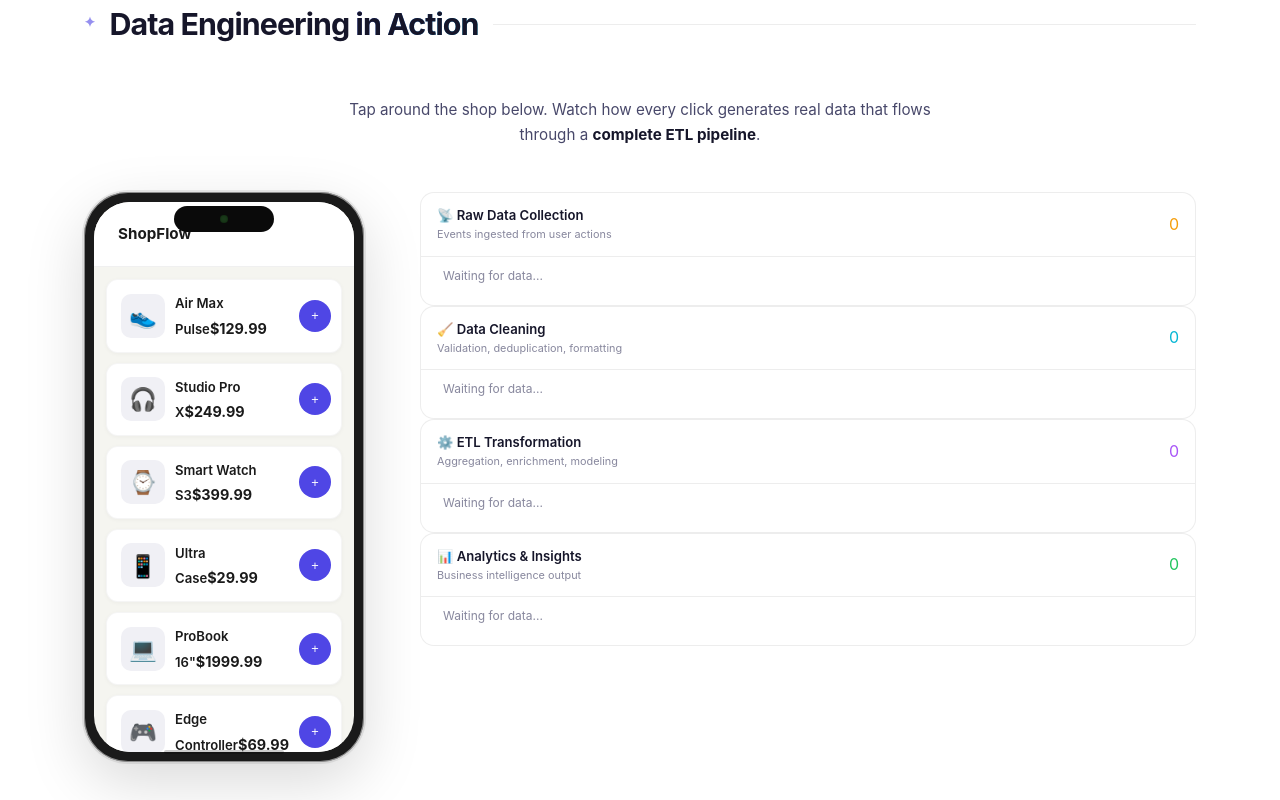
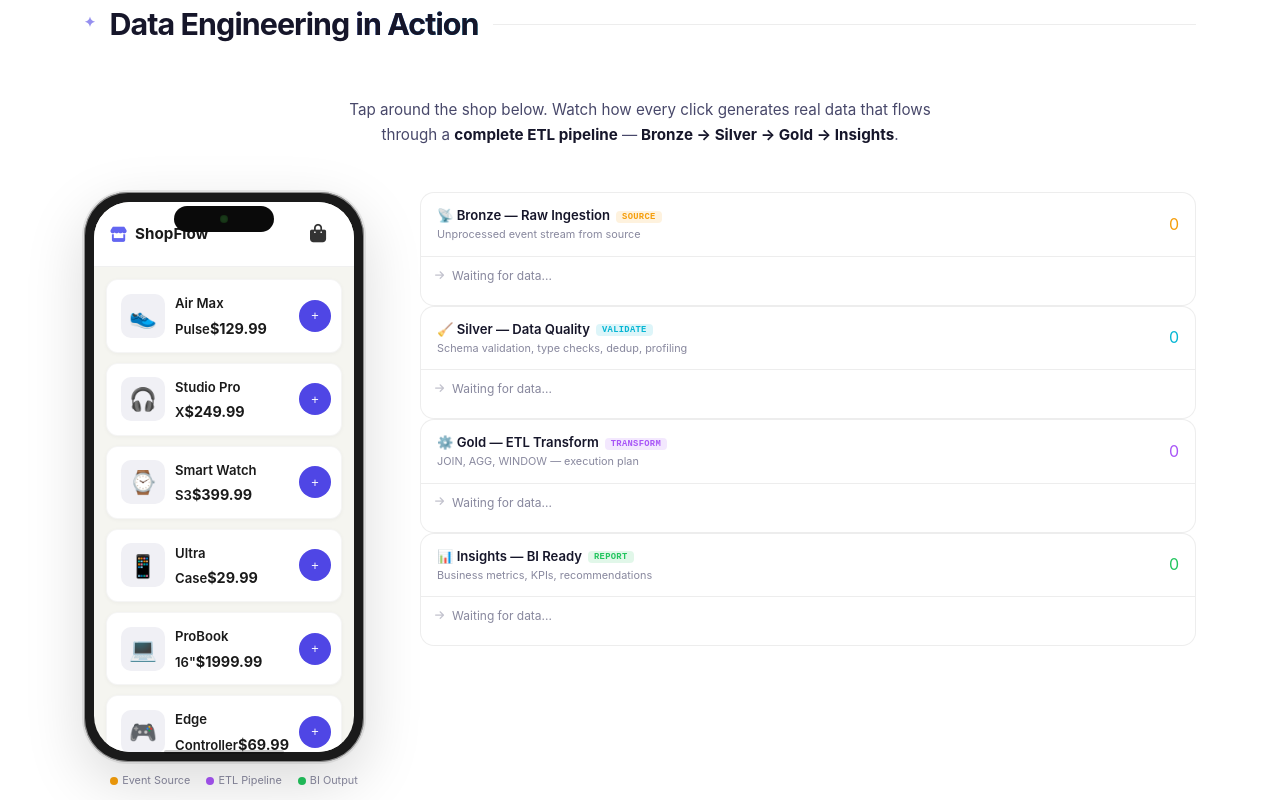
Before and after one commit to unmasked2105/portfolio, a React (Vite) app: page / in a window 1280 px wide. Shown: the part 900-1700 px from the top of the page. Built offline with nearby package versions, Linux system fonts and the light colour scheme.

Commit message:
Fix icons, redesign pipeline demo with realistic DE events

```diff
--- a/index.html
+++ b/index.html
@@ -4,7 +4,8 @@
     <meta charset="UTF-8" />
     <link rel="icon" type="image/svg+xml" href="/favicon.svg" />
     <meta name="viewport" content="width=device-width, initial-scale=1.0" />
-    <title>portfolio-rt</title>
+    <title>Deep Shah — Portfolio</title>
+    <link rel="stylesheet" href="https://cdnjs.cloudflare.com/ajax/libs/font-awesome/6.7.2/css/all.min.css" crossorigin="anonymous" />
   </head>
   <body>
     <div id="root"></div>
--- a/src/components/PhoneDemo.tsx
+++ b/src/components/PhoneDemo.tsx
@@ -2,13 +2,71 @@ import { useState, useCallback, useRef, useEffect } from 'react';
 import { PRODUCTS } from '../data/products';
 import type { CartItem, Product } from '../types';
 
+/* ───── helpers ───── */
+const sid = 'sess_' + Math.random().toString(36).slice(2, 8);
+let seq = 0;
+const ts = () => new Date().toLocaleTimeString('en-IN', { hour12: false }) + '.' + String(Date.now() % 1000).padStart(3, '0');
+
+type PipelineStage = 'raw' | 'clean' | 'etl' | 'analytics';
+
+/* ───── realistic pipeline payloads ───── */
+function rawEvent(eventType: string, product: Product, qty: number) {
+  return [
+    `{ "event": "${eventType}", "session": "${sid}", "seq": ${++seq},`,
+    `  "product_id": ${product.id}, "name": "${product.name}",`,
+    `  "category": "${product.category}", "price": ${product.price},`,
+    `  "qty": ${qty}, "ts": "${ts()}", "source": "web" }`,
+  ].join('\n');
+}
+
+function cleanValidation(product: Product, issue?: string) {
+  const checks = [
+    `✓ schema: event${issue ? '' : ', product_id, ts'} → OK`,
+    `✓ type: price=${typeof product.price}, id=${typeof product.id}`,
+    `✓ range: price ${product.price > 0 ? '> 0' : '≤ 0'} — ${product.price > 0 ? 'PASS' : 'FAIL'}`,
+    `✓ nullable: name="${product.name}" — NOT NULL`,
+  ];
+  if (issue) checks.push(`⚠  ${issue}`);
+  checks.push(`▸ row_size: ${80 + product.name.length + product.category.length} B`);
+  return checks.join('\n');
+}
+
+function etlTransform(product: Product, allCart: CartItem[]) {
+  const catTotal = allCart.filter(c => c.category === product.category).reduce((s, c) => s + c.price * c.qty, 0);
+  const totalRev = allCart.reduce((s, c) => s + c.price * c.qty, 0);
+  const pct = totalRev > 0 ? ((catTotal / totalRev) * 100).toFixed(1) : '0.0';
+  return [
+    `── JOIN products ON cart.product_id = products.id ──`,
+    `  enriched: { product: "${product.name}", category: "${product.category}", brand: "N/A" }`,
+    `── AGG ${product.category} (SUM(price*qty)) ──`,
+    `  cat_revenue: $${catTotal.toFixed(2)}  (${pct}% of cart)`,
+    `── WINDOW RANK() OVER(PARTITION BY category ORDER BY revenue DESC) ──`,
+    `  rank #1 in ${product.category}`,
+  ].join('\n');
+}
+
+function analyticsInsight(product: Product, allCart: CartItem[]) {
+  const avg = allCart.length ? (allCart.reduce((s, c) => s + c.price, 0) / allCart.length) : 0;
+  return [
+    `📈 KPI: ${product.category} contributes $${(allCart.filter(c => c.category === product.category).reduce((s, c) => s + c.price * c.qty, 0)).toFixed(2)} revenue`,
+    `📊 avg_order_value: $${avg.toFixed(2)}`,
+    `🏆 top_product: "${product.name}" — $${(product.price).toFixed(2)}/unit`,
+    `💡 insight: "${product.category}" trending — recommend cross-sell: ${
+      product.category === 'Footwear' ? 'Accessories' :
+      product.category === 'Audio' ? 'Wearables' :
+      product.category === 'Wearables' ? 'Accessories' :
+      product.category === 'Accessories' ? 'Laptops' :
+      'Footwear'} bundle`,
+  ].join('\n');
+}
+
+/* ───── component ───── */
 export default function PhoneDemo() {
   const [cart, setCart] = useState<CartItem[]>([]);
   const [cartOpen, setCartOpen] = useState(false);
   const [toast, setToast] = useState('');
   const [toastKey, setToastKey] = useState(0);
-  const [_checkoutBurst, setCheckoutBurst] = useState(false);
-  const [pipeline, setPipeline] = useState<Record<string, string[]>>({ raw: [], clean: [], etl: [], analytics: [] });
+  const [pipeline, setPipeline] = useState<Record<PipelineStage, string[]>>({ raw: [], clean: [], etl: [], analytics: [] });
 
   const toastTimer = useRef<number>(0);
 
@@ -19,24 +77,39 @@ export default function PhoneDemo() {
     toastTimer.current = window.setTimeout(() => setToast(''), 2500);
   }, []);
 
-  const pushEvent = useCallback((stage: string, label: string) => {
-    setPipeline(prev => ({ ...prev, [stage]: [...prev[stage], `${label} — ${new Date().toLocaleTimeString()}`] }));
+  const pushEvent = useCallback((stage: PipelineStage, payload: string) => {
+    setPipeline(prev => ({ ...prev, [stage]: [...prev[stage], payload] }));
   }, []);
 
-  const simulatePipeline = useCallback((productName: string, eventType: string) => {
-    pushEvent('raw', `📥 ${eventType}: ${productName}`);
-    setTimeout(() => pushEvent('clean', `✓ Validated: ${productName}`), 400);
-    setTimeout(() => pushEvent('etl', `⟳ Aggregated & enriched`), 900);
-    setTimeout(() => pushEvent('analytics', `📊 Insight: ${productName} trending`), 1500);
+  const simulatePipeline = useCallback((product: Product, eventType: string, qty: number, allCart: CartItem[]) => {
+    /* raw  ── instant */
+    pushEvent('raw', rawEvent(eventType, product, qty));
+    /* clean ── 600 ms */
+    setTimeout(() => {
+      pushEvent('clean', cleanValidation(product));
+    }, 600);
+    /* etl   ── 1200 ms */
+    setTimeout(() => {
+      pushEvent('etl', etlTransform(product, allCart));
+    }, 1200);
+    /* analytics ── 2000 ms */
+    setTimeout(() => {
+      pushEvent('analytics', analyticsInsight(product, allCart));
+    }, 2000);
   }, [pushEvent]);
 
   const addToCart = useCallback((product: Product) => {
     setCart(prev => {
       const existing = prev.find(c => c.id === product.id);
-      if (existing) return prev.map(c => c.id === product.id ? { ...c, qty: c.qty + 1 } : c);
-      return [...prev, { ...product, qty: 1 }];
+      let next: CartItem[];
+      if (existing) {
+        next = prev.map(c => c.id === product.id ? { ...c, qty: c.qty + 1 } : c);
+      } else {
+        next = [...prev, { ...product, qty: 1 }];
+      }
+      simulatePipeline(product, 'add_to_cart', next.find(c => c.id === product.id)!.qty, next);
+      return next;
     });
-    simulatePipeline(product.name, 'add_to_cart');
     showToast(`➕ ${product.name} added`);
   }, [simulatePipeline, showToast]);
 
@@ -46,10 +119,12 @@ export default function PhoneDemo() {
 
   const checkout = useCallback(() => {
     if (cart.length === 0) return;
-    setCheckoutBurst(true);
-    setTimeout(() => setCheckoutBurst(false), 800);
-    const total = cart.reduce((s, c) => s + c.price * c.qty, 0);
-    simulatePipeline(`${cart.length} items ($${total.toFixed(2)})`, 'checkout');
+    const snapshot = [...cart];
+    /* simulate a 'checkout' event through the pipe */
+    snapshot.forEach(item => {
+      const p = PRODUCTS.find(x => x.id === item.id)!;
+      simulatePipeline(p, 'checkout', item.qty, snapshot);
+    });
     setCart([]);
     setCartOpen(false);
     showToast('✅ Order placed!');
@@ -68,11 +143,11 @@ export default function PhoneDemo() {
     });
   }, [pipeline]);
 
-  const stages: { key: string; title: string; desc: string; icon: string; color: string }[] = [
-    { key: 'raw', title: 'Raw Data Collection', desc: 'Events ingested from user actions', icon: '📡', color: '#f59e0b' },
-    { key: 'clean', title: 'Data Cleaning', desc: 'Validation, deduplication, formatting', icon: '🧹', color: '#06b6d4' },
-    { key: 'etl', title: 'ETL Transformation', desc: 'Aggregation, enrichment, modeling', icon: '⚙️', color: '#a855f7' },
-    { key: 'analytics', title: 'Analytics & Insights', desc: 'Business intelligence output', icon: '📊', color: '#22c55e' },
+  const stages: { key: PipelineStage; title: string; subt: string; icon: string; badge: string; color: string }[] = [
+    { key: 'raw',   title: 'Bronze — Raw Ingestion',  subt: 'Unprocessed event stream from source',              icon: '📡', badge: 'SOURCE',  color: '#f59e0b' },
+    { key: 'clean', title: 'Silver — Data Quality',    subt: 'Schema validation, type checks, dedup, profiling', icon: '🧹',  badge: 'VALIDATE', color: '#06b6d4' },
+    { key: 'etl',   title: 'Gold — ETL Transform',     subt: 'JOIN, AGG, WINDOW — execution plan',               icon: '⚙️',  badge: 'TRANSFORM',color: '#a855f7' },
+    { key: 'analytics', title: 'Insights — BI Ready',  subt: 'Business metrics, KPIs, recommendations',           icon: '📊', badge: 'REPORT',  color: '#22c55e' },
   ];
 
   return (
@@ -85,11 +160,12 @@ export default function PhoneDemo() {
         </div>
         <p className="demo-intro" data-reveal="fade-up">
           Tap around the shop below. Watch how every click generates real data
-          that flows through a <strong>complete ETL pipeline</strong>.
+          that flows through a <strong>complete ETL pipeline</strong> —
+          <strong> Bronze → Silver → Gold → Insights</strong>.
         </p>
 
         <div className="demo-layout" data-reveal="fade-up">
-          {/* Phone */}
+          {/* ─── Phone ─── */}
           <div className="phone-col">
             <div className="phone-frame">
               <div className="phone-dynamic-island" />
@@ -149,16 +225,25 @@ export default function PhoneDemo() {
               </div>
               <div className="phone-home-bar" />
             </div>
+
+            <div className="phone-legend">
+              <span><span className="legend-dot source" /> Event Source</span>
+              <span><span className="legend-dot pipe" /> ETL Pipeline</span>
+              <span><span className="legend-dot sink" /> BI Output</span>
+            </div>
           </div>
 
-          {/* Pipeline */}
+          {/* ─── Pipeline ─── */}
           <div className="pipeline-col">
             {stages.map(s => (
               <div key={s.key} className="pipeline-stage">
                 <div className="pipeline-stage-header" style={{ borderLeftColor: s.color }}>
                   <div className="pipeline-stage-info">
-                    <span className="pipeline-stage-title">{s.icon} {s.title}</span>
-                    <span className="pipeline-stage-desc">{s.desc}</span>
+                    <span className="pipeline-stage-title">
+                      {s.icon} {s.title}
+                      <span className="pipeline-badge" style={{ background: s.color + '22', color: s.color }}>{s.badge}</span>
+                    </span>
+                    <span className="pipeline-stage-desc">{s.subt}</span>
                   </div>
                   <span className="pipeline-stage-count" style={{ color: s.color }}>{pipeline[s.key].length}</span>
                 </div>
@@ -166,7 +251,12 @@ export default function PhoneDemo() {
                   {pipeline[s.key].length === 0 ? (
                     <div className="pipeline-empty"><i className="fas fa-arrow-right" /><span>Waiting for data...</span></div>
                   ) : (
-                    pipeline[s.key].map((line, i) => <div key={i} className="pipeline-line">{line}</div>)
+                    pipeline[s.key].map((line, i) => (
+                      <div key={i} className="pipeline-block">
+                        <span className="pipeline-line-num">{String(i + 1).padStart(2, '0')}</span>
+                        <pre className="pipeline-pre">{line}</pre>
+                      </div>
+                    ))
                   )}
                 </div>
               </div>
--- a/src/index.css
+++ b/src/index.css
@@ -440,6 +440,52 @@ body {
 }
 .pipeline-empty i { font-size:0.65rem; opacity:0.5; }
 
+/* ── Pipeline block (multi-line pre) ── */
+.pipeline-block {
+    display:flex; gap:8px; margin-bottom:6px;
+    animation:eventSlide 0.35s var(--ease);
+}
+.pipeline-line-num {
+    font-family:var(--fm); font-size:0.6rem; color:var(--text3);
+    line-height:1.6; user-select:none; min-width:14px; text-align:right;
+    padding-top:1px; opacity:0.5;
+}
+.pipeline-pre {
+    font-family:var(--fm); font-size:0.65rem; line-height:1.5; color:var(--text2);
+    white-space:pre-wrap; word-break:break-all; margin:0; flex:1;
+    background:var(--bg3); padding:6px 10px; border-radius:6px;
+    border-left:2px solid transparent;
+}
+.pipeline-block .pipeline-pre { border-left-color:inherit; }
+
+/* Pipeline badge (SOURCE / VALIDATE / etc) */
+.pipeline-badge {
+    font-family:var(--fm); font-size:0.55rem; font-weight:700;
+    padding:1px 6px; border-radius:4px; margin-left:6px;
+    vertical-align:middle; letter-spacing:0.3px;
+}
+
+/* Phone legend */
+.phone-legend {
+    display:flex; gap:16px; justify-content:center; margin-top:10px;
+    font-size:0.68rem; color:var(--text3);
+}
+.phone-legend span { display:flex; align-items:center; gap:4px; }
+.legend-dot { width:8px; height:8px; border-radius:50%; display:inline-block; }
+.legend-dot.source { background:#f59e0b; }
+.legend-dot.pipe { background:#a855f7; }
+.legend-dot.sink { background:#22c55e; }
+
+/* Dark-theme overrides for pipeline-pre */
+[data-theme="dark"] .pipeline-pre { background:var(--bg3); }
+[data-theme="light"] .pipeline-pre { background:#f0f0f5; color:#444; }
+[data-theme="light"] .pipeline-line-num { color:#bbb; }
+
+@keyframes eventSlide {
+    from { opacity:0; transform:translateY(8px); }
+    to { opacity:1; transform:translateY(0); }
+}
+
 /* Data event items */
 .data-event {
     background:var(--bg3); border-radius:6px; padding:6px 10px; margin-bottom:4px;
```
